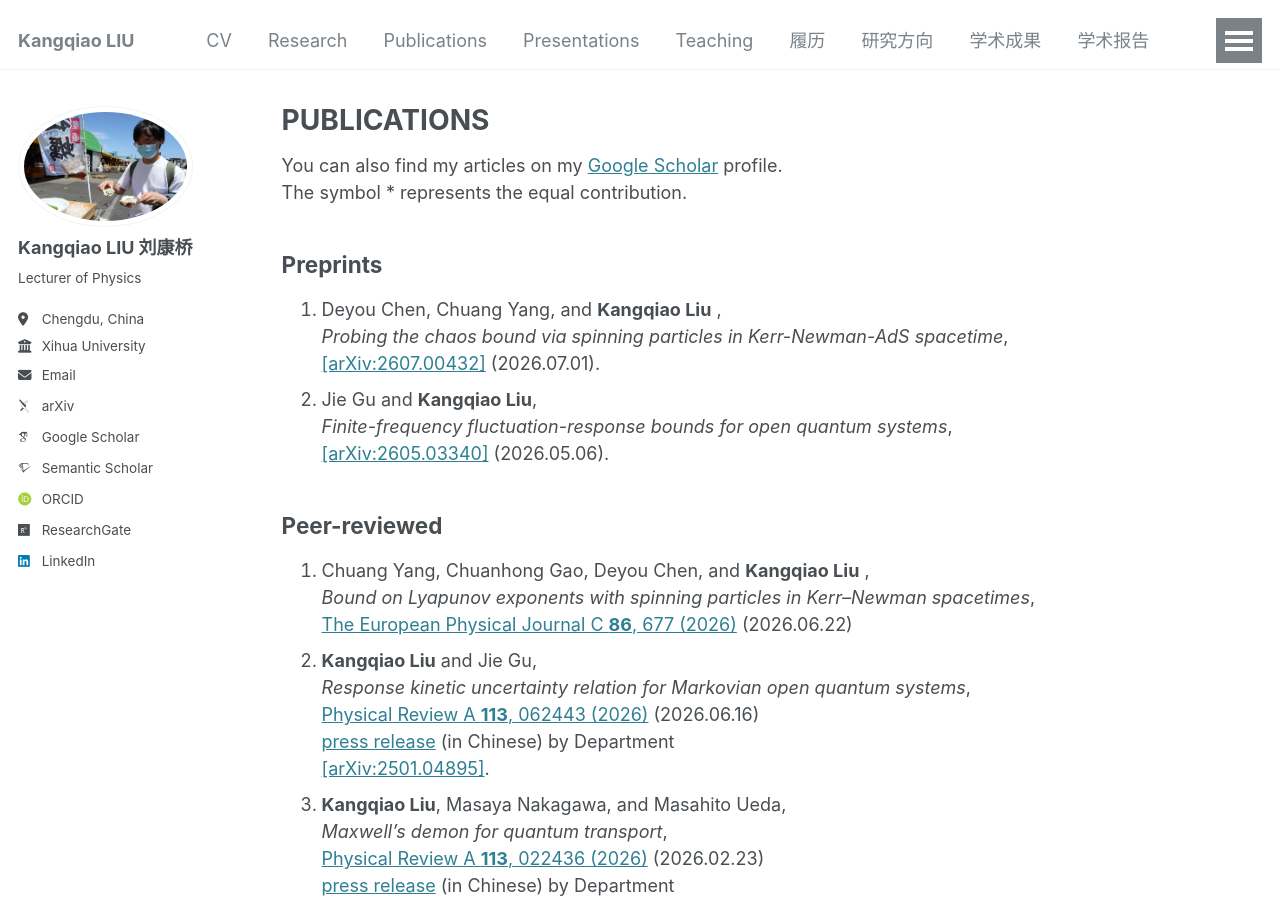
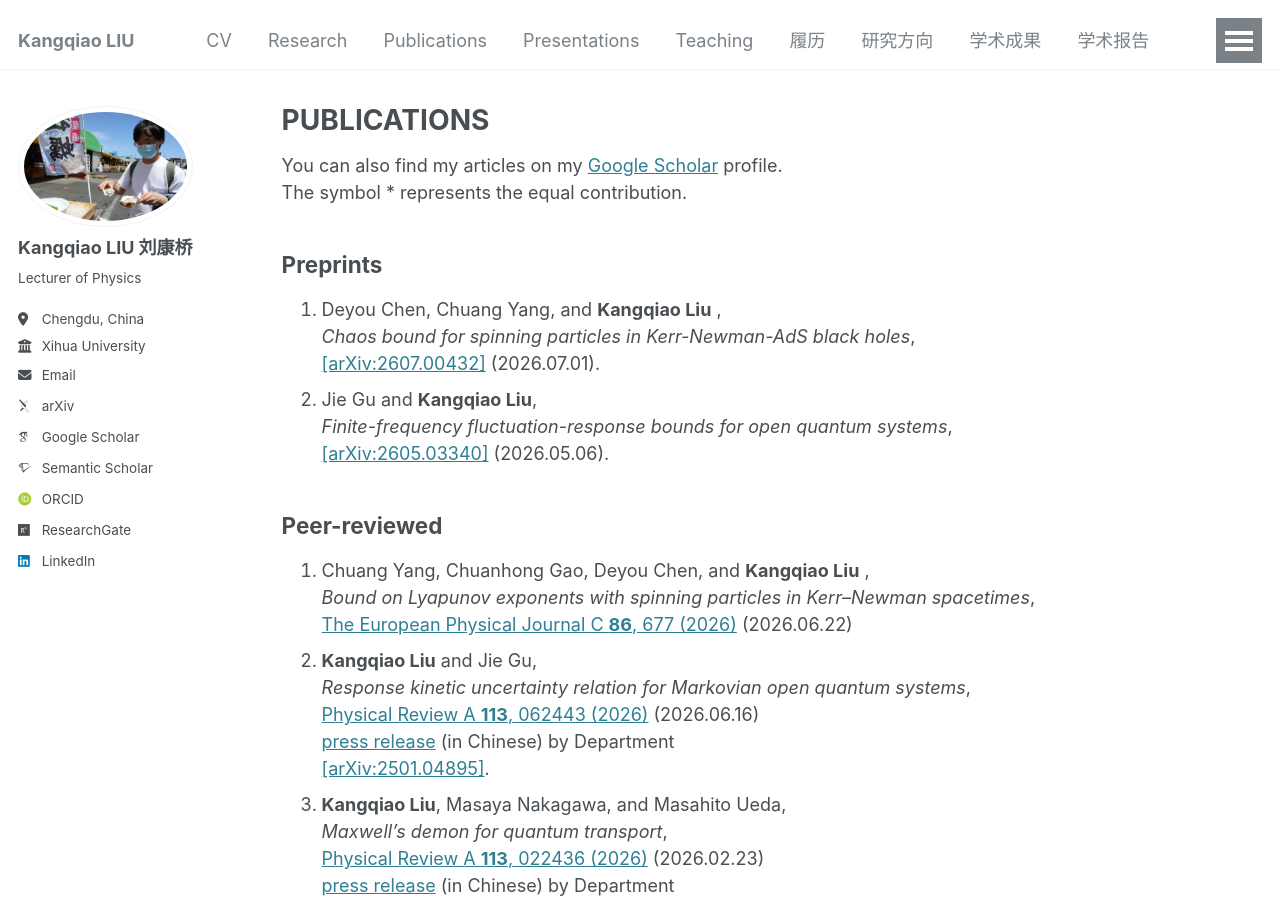
Before and after one commit to KangqiaoLiu/KangqiaoLiu.github.io, a Jekyll site: the page built from _pages/publications.md, in a window 1280 px wide and 900 px high. Built offline with Jekyll 4.4.1, drawn with Linux system fonts in a browser that asks for light colours; some web fonts are replaced.

Commit message:
Update publications.md

```diff
--- a/_pages/publications.md
+++ b/_pages/publications.md
@@ -14,7 +14,7 @@ The symbol \* represents the equal contribution.
 
 ## **Preprints**
 1. Deyou Chen, Chuang Yang, and **Kangqiao Liu** ,<br />
-  *Probing the chaos bound via spinning particles in Kerr-Newman-AdS spacetime*,<br />
+  *Chaos bound for spinning particles in Kerr-Newman-AdS black holes*,<br />
   [[arXiv:2607.00432]](https://arxiv.org/abs/2607.00432) (2026.07.01).
 2. Jie Gu and **Kangqiao Liu**,<br />
   *Finite-frequency fluctuation-response bounds for open quantum systems*,<br />
```
